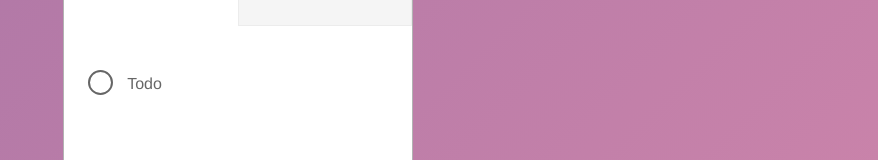
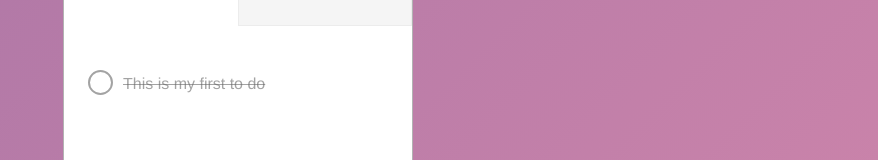
Before and after one commit to yaircohendev/todolist-exercise, a Vue app: page / in a window 1280 px wide. Shown: the part 171-331 px from the top of the page, without its empty margins (402-1280 px from the left). Built offline with nearby package versions, Linux system fonts and the light colour scheme.

Commit message:
Checkbox done mode styling done

```diff
--- a/src/components/BaseCheckbox.vue
+++ b/src/components/BaseCheckbox.vue
@@ -1,9 +1,9 @@
 <template>
-  <div>
+  <div :class="[{ 'todo-done': true }]">
     <input type="checkbox" id="check" name="check" value="" />
     <label for="check">
-      <span></span>
-      Todo
+      <span class="checkbox"></span>
+      <span :class="[{ 'todo-text-done': true }]">This is my first to do</span>
     </label>
   </div>
 </template>
@@ -17,13 +17,20 @@ export default {
 <style scoped lang="scss">
 $todo-color: rgba(0, 0, 0, 0.6);
 
+.todo-text-done {
+  text-decoration: line-through;
+}
+.todo-done {
+  opacity: 0.6;
+}
+
 label {
   display: inline-block;
   color: $todo-color;
   cursor: pointer;
   position: relative;
 
-  span {
+  .checkbox {
     display: inline-block;
     position: relative;
     background-color: transparent;
@@ -69,7 +76,7 @@ label {
   // Time to add some life to it
 
   &:hover {
-    span {
+    .checkbox {
       &:before {
         width: 5px;
         transition: width 100ms ease;
@@ -83,15 +90,12 @@ label {
   }
 }
 
-input[type="checkbox"]:checked + label {
-  text-decoration: overline;
-}
 input[type="checkbox"] {
   display: none;
 
   &:checked {
     + label {
-      span {
+      .checkbox {
         background-color: #fff;
 
         &:after {
@@ -108,7 +112,7 @@ input[type="checkbox"] {
       }
 
       &:hover {
-        span {
+        .checkbox {
           background-color: #fff;
           transform: scale(1);
 
```
